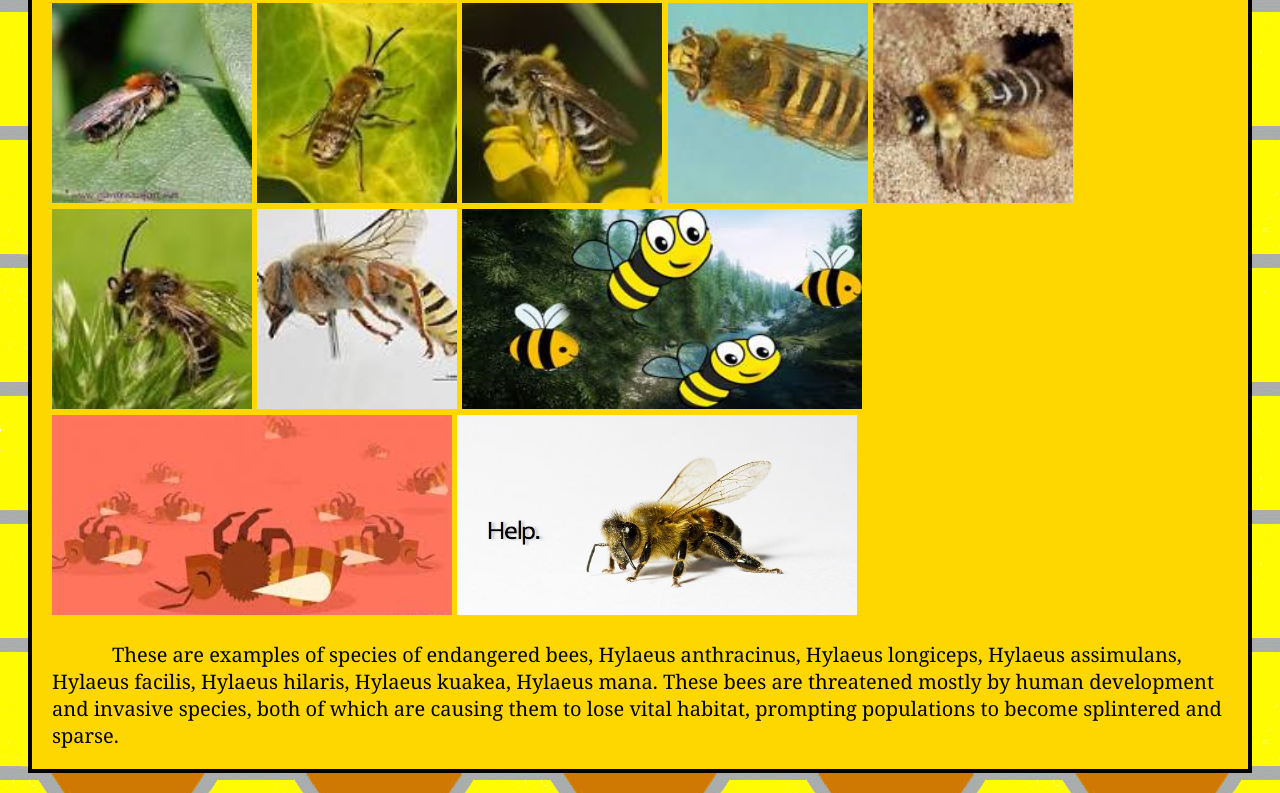
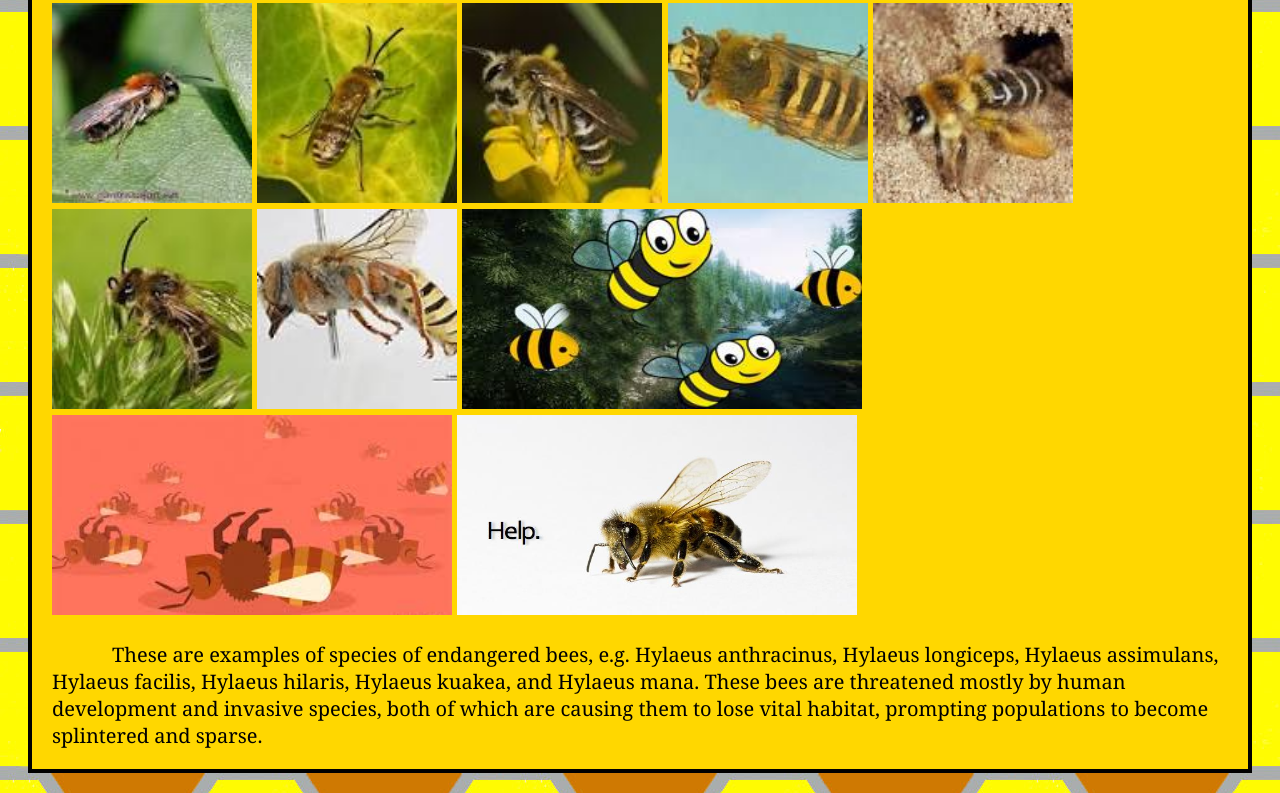
Before and after one commit to Kroiririoroirkk/bees-alive, a plain HTML site: page pictures.html in a window 1280 px wide. Shown: the part 379-1172 px from the top of the page. Drawn offline with Linux system fonts and the light colour scheme.

Commit message:
Update pictures.html

```diff
--- a/pictures.html
+++ b/pictures.html
@@ -73,7 +73,7 @@
       <img src="pictures/beeautiful.jpg" height="200" width="400">
       <img src="pictures/beesdead.png" height="200" width="400">
       <img src="pictures/beeshelp.jpg" height="200" width="400">
-      <p>These are examples of species of endangered bees, Hylaeus anthracinus, Hylaeus longiceps, Hylaeus assimulans, Hylaeus facilis, Hylaeus hilaris, Hylaeus kuakea, Hylaeus mana. These bees are threatened mostly by human development and invasive species, both of which are causing them to lose vital habitat, prompting populations to become splintered and sparse.</p>
+      <p>These are examples of species of endangered bees, e.g. Hylaeus anthracinus, Hylaeus longiceps, Hylaeus assimulans, Hylaeus facilis, Hylaeus hilaris, Hylaeus kuakea, and Hylaeus mana. These bees are threatened mostly by human development and invasive species, both of which are causing them to lose vital habitat, prompting populations to become splintered and sparse.</p>
     </article>
   </body>
 </html>
```
